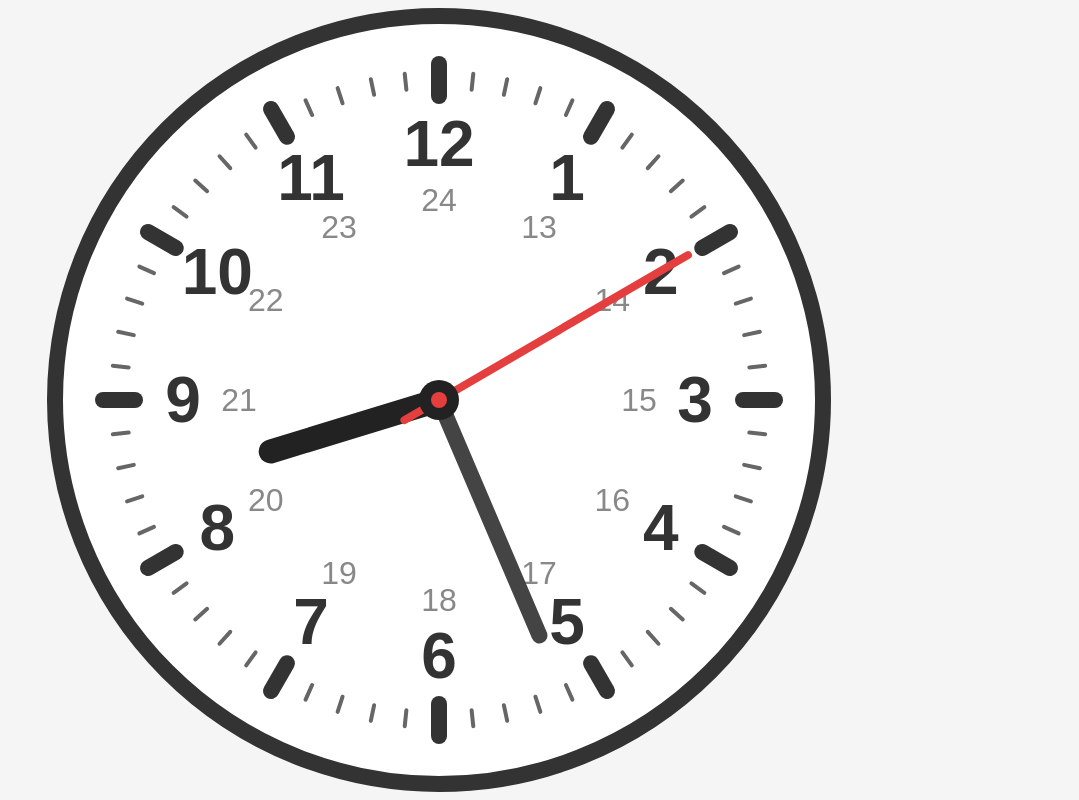
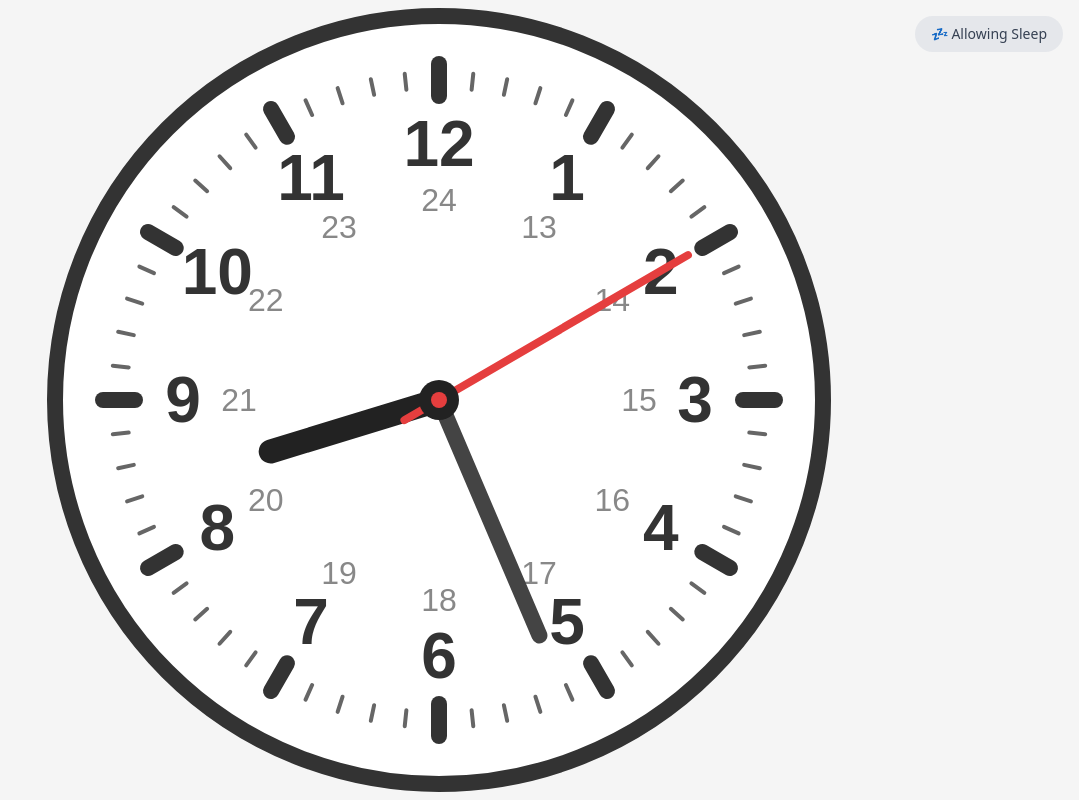
Before and after one commit to esamattis/kello, a Preact app: page / in a window 1280 px wide. Shown: the whole page, without its empty margins (201-1280 px from the left). Built offline with nearby package versions, Linux system fonts and the light colour scheme.

Commit message:
[skip ci] WIP

```diff
--- a/src/index.tsx
+++ b/src/index.tsx
@@ -2,6 +2,38 @@ import { render } from "preact";
 import { signal, computed } from "@preact/signals";
 import { useEffect } from "preact/hooks";
 import "./style.css";
+
+// Wake Lock state
+const wakeLockEnabled = signal(false);
+const wakeLockSupported = signal("wakeLock" in navigator);
+let wakeLockSentinel: WakeLockSentinel | null = null;
+
+async function requestWakeLock() {
+    if (!wakeLockSupported.value) return;
+
+    wakeLockSentinel = await navigator.wakeLock.request("screen");
+    wakeLockEnabled.value = true;
+
+    wakeLockSentinel.addEventListener("release", () => {
+        wakeLockEnabled.value = false;
+    });
+}
+
+async function releaseWakeLock() {
+    if (wakeLockSentinel) {
+        await wakeLockSentinel.release();
+        wakeLockSentinel = null;
+        wakeLockEnabled.value = false;
+    }
+}
+
+async function toggleWakeLock() {
+    if (wakeLockEnabled.value) {
+        await releaseWakeLock();
+    } else {
+        await requestWakeLock();
+    }
+}
 
 // Signal to store the current time
 const currentTime = signal(new Date());
@@ -196,6 +228,51 @@ function AnalogClock() {
     );
 }
 
+function WakeLockToggle() {
+    // Re-acquire wake lock when page becomes visible again
+    useEffect(() => {
+        const handleVisibilityChange = async () => {
+            if (
+                document.visibilityState === "visible" &&
+                wakeLockEnabled.value &&
+                !wakeLockSentinel
+            ) {
+                await requestWakeLock();
+            }
+        };
+
+        document.addEventListener("visibilitychange", handleVisibilityChange);
+        return () => {
+            document.removeEventListener(
+                "visibilitychange",
+                handleVisibilityChange,
+            );
+        };
+    }, []);
+
+    if (!wakeLockSupported.value) {
+        return null;
+    }
+
+    return (
+        <button
+            onClick={toggleWakeLock}
+            class={`fixed top-4 right-4 px-4 py-2 rounded-full text-sm font-medium transition-colors ${
+                wakeLockEnabled.value
+                    ? "bg-green-500 text-white hover:bg-green-600"
+                    : "bg-gray-200 text-gray-700 hover:bg-gray-300"
+            }`}
+            title={
+                wakeLockEnabled.value
+                    ? "Screen will stay on"
+                    : "Screen may turn off"
+            }
+        >
+            {wakeLockEnabled.value ? "🔆 Staying Awake" : "💤 Allowing Sleep"}
+        </button>
+    );
+}
+
 export function App() {
     return (
         <div
@@ -209,6 +286,7 @@ export function App() {
                 backgroundColor: "#f5f5f5",
             }}
         >
+            <WakeLockToggle />
             <AnalogClock />
         </div>
     );
```
Also changed, not shown: 1 other file (tests, documents, lock files or other folders).
